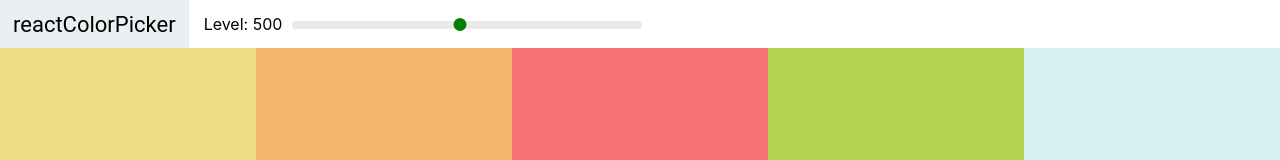
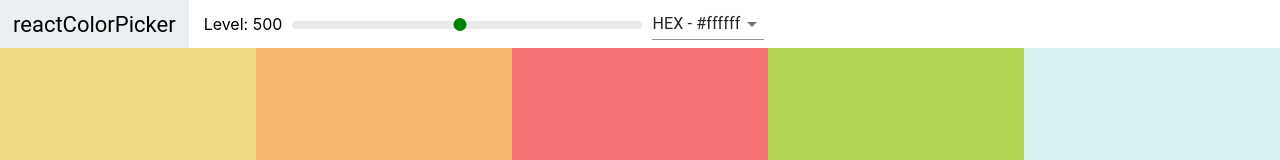
Before and after one commit to filfran/react-color-app, a React (Create React App) app: page / in a window 1280 px wide. Shown: the top 160 px of the page. Built offline with nearby package versions, Linux system fonts and the light colour scheme.

Commit message:
add select from material ui

```diff
--- a/package.json
+++ b/package.json
@@ -36,6 +36,7 @@
     ]
   },
   "devDependencies": {
+    "@material-ui/core": "^4.12.1",
     "chroma-js": "^2.1.2",
     "rc-slider": "^9.7.2",
     "react-copy-to-clipboard": "^5.0.3"
--- a/src/Navbar.js
+++ b/src/Navbar.js
@@ -1,11 +1,27 @@
 import { Component } from "react";
 import Slider from "rc-slider";
+import Select from "@material-ui/core/Select";
+import MenuItem from "@material-ui/core/MenuItem";
 import "rc-slider/assets/index.css";
 import "./Navbar.css";
 
 class Navbar extends Component {
+  constructor(props) {
+    super(props);
+    this.state = {
+      format: "hex",
+    };
+    this.handleChange = this.handleChange.bind(this);
+  }
+
+  handleChange(e) {
+    this.setState({ format: e.target.value });
+    this.props.handleChange(e.target.value);
+  }
+
   render() {
-    const { level, changeLevel } = this.props;
+    const { level, changeLevel, handleChange } = this.props;
+    const { format } = this.state;
 
     return (
       <header className="Navbar">
@@ -36,6 +52,13 @@
             />
           </div>
         </div>
+        <div className="select-container">
+          <Select value={format} onChange={this.handleChange}>
+            <MenuItem value="hex"> HEX - #ffffff</MenuItem>
+            <MenuItem value="rgb"> RGB - rgb(255,255,255,255)</MenuItem>
+            <MenuItem value="rgba"> RGBA - rgba(255,255,255,1.0)</MenuItem>
+          </Select>
+        </div>
       </header>
     );
   }
--- a/src/Palette.js
+++ b/src/Palette.js
@@ -6,21 +6,32 @@
 class Palette extends Component {
   constructor(props) {
     super(props);
-    this.state = { level: 500 };
+    this.state = { level: 500, format: "hex" };
     this.changeLevel = this.changeLevel.bind(this);
+    this.changeFormat = this.changeFormat.bind(this);
   }
 
   changeLevel(newLevel) {
     this.setState({ level: newLevel });
   }
 
+  changeFormat(val) {
+    this.setState({ format: val });
+  }
+
   render() {
     const ColorBoxes = this.props.palette.colors[this.state.level].map(
-      (color) => <ColorBox background={color.hex} name={color.name} />
+      (color) => (
+        <ColorBox background={color[this.state.format]} name={color.name} />
+      )
     );
     return (
       <div className="Palette">
-        <Navbar level={this.state.level} changeLevel={this.changeLevel} />
+        <Navbar
+          level={this.state.level}
+          changeLevel={this.changeLevel}
+          handleChange={this.changeFormat}
+        />
         <div className="Palette-colors">{ColorBoxes}</div>
       </div>
     );
--- a/src/colorHelpers.js
+++ b/src/colorHelpers.js
@@ -22,7 +22,7 @@
         rgba: chroma(scale[i])
           .css()
           .replace("rgb", "rgba")
-          .replace(")", ",1.0"),
+          .replace(")", ",1.0)"),
       });
     }
   }
```
Also changed, not shown: 1 other file (tests, documents, lock files or other folders).
